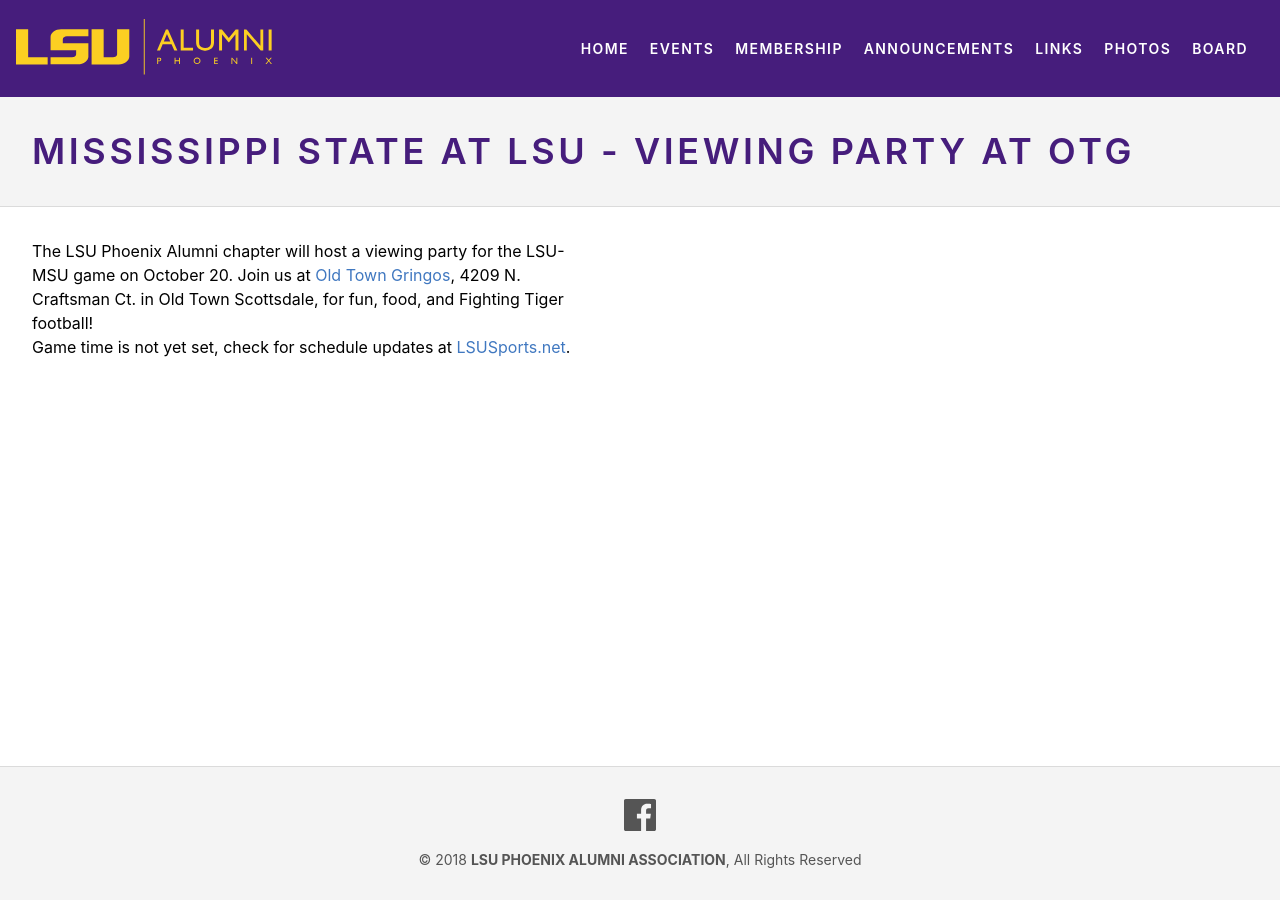
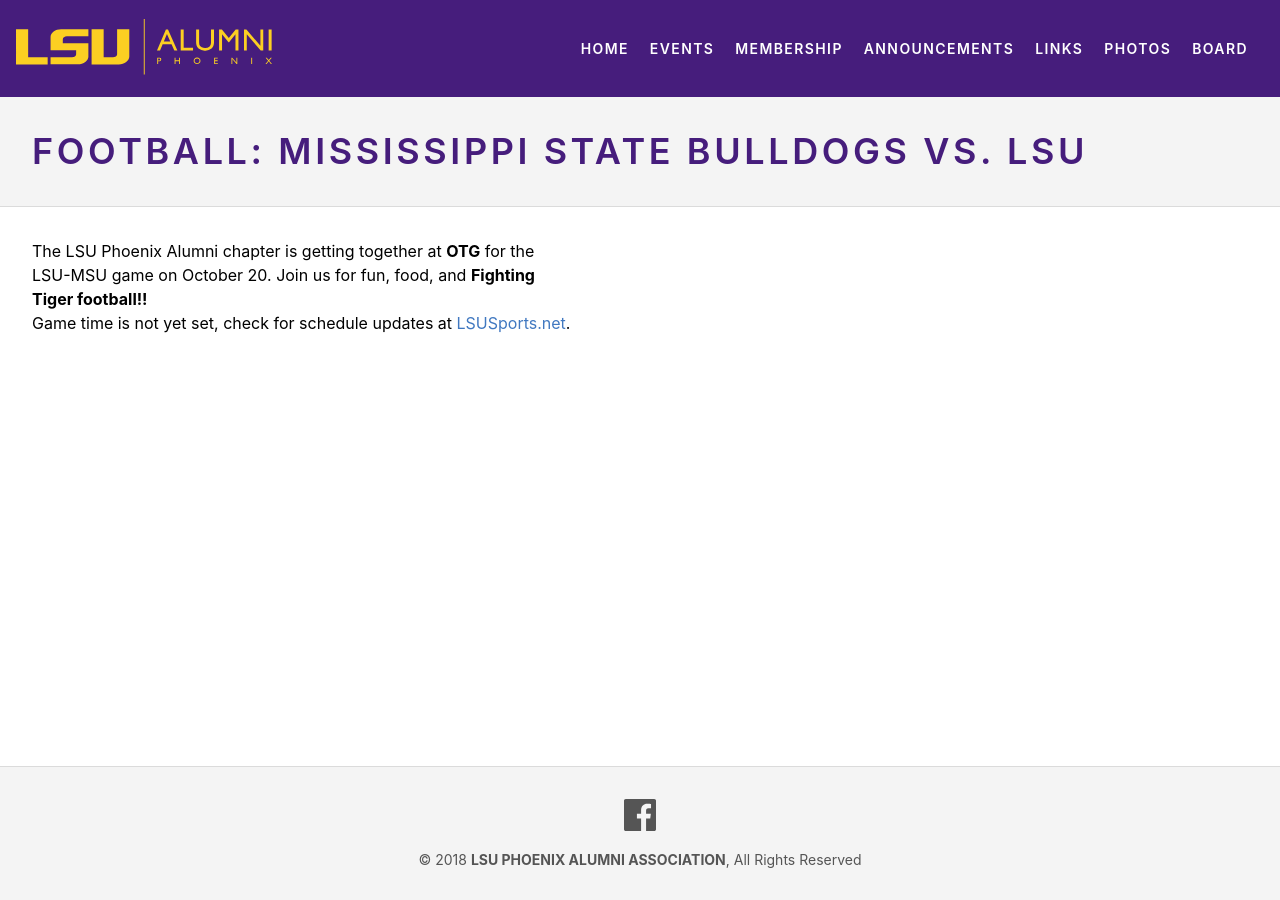
Before and after one commit to lsu-phoenix-alumni/lsu-phoenix-alumni.github.io, a Jekyll site: the page built from _events/mississippi-state-at-lsu-viewing-party-at-otg.markdown, in a window 1280 px wide. Built offline with Jekyll 4.4.1, drawn with Linux system fonts in a browser that asks for light colours.

Commit message:
Updated Mississippi State At Lsu Viewing Party At Otg

```diff
--- a/_events/mississippi-state-at-lsu-viewing-party-at-otg.markdown
+++ b/_events/mississippi-state-at-lsu-viewing-party-at-otg.markdown
@@ -1,10 +1,10 @@
 ---
-title: Mississippi State at LSU - Viewing Party at OTG
+title: 'Football: Mississippi State Bulldogs vs. LSU'
 date: 2018-10-20 00:00:00 Z
 position: 3
 layout: event
 ---
 
-The LSU Phoenix Alumni chapter will host a viewing party for the LSU-MSU game on October 20. Join us at [Old Town Gringos](http://www.oldtowngringos.com), 4209 N. Craftsman Ct. in Old Town Scottsdale, for fun, food, and Fighting Tiger football!
+The LSU Phoenix Alumni chapter is getting together at **OTG** for the LSU-MSU game on October 20. Join us for fun, food, and **Fighting Tiger football!!**
 
 Game time is not yet set, check for schedule updates at [LSUSports.net](http://www.lsusports.net/SportSelect.dbml?SPID=2164&SPSID=27811&DB_OEM_ID=5200).
```
